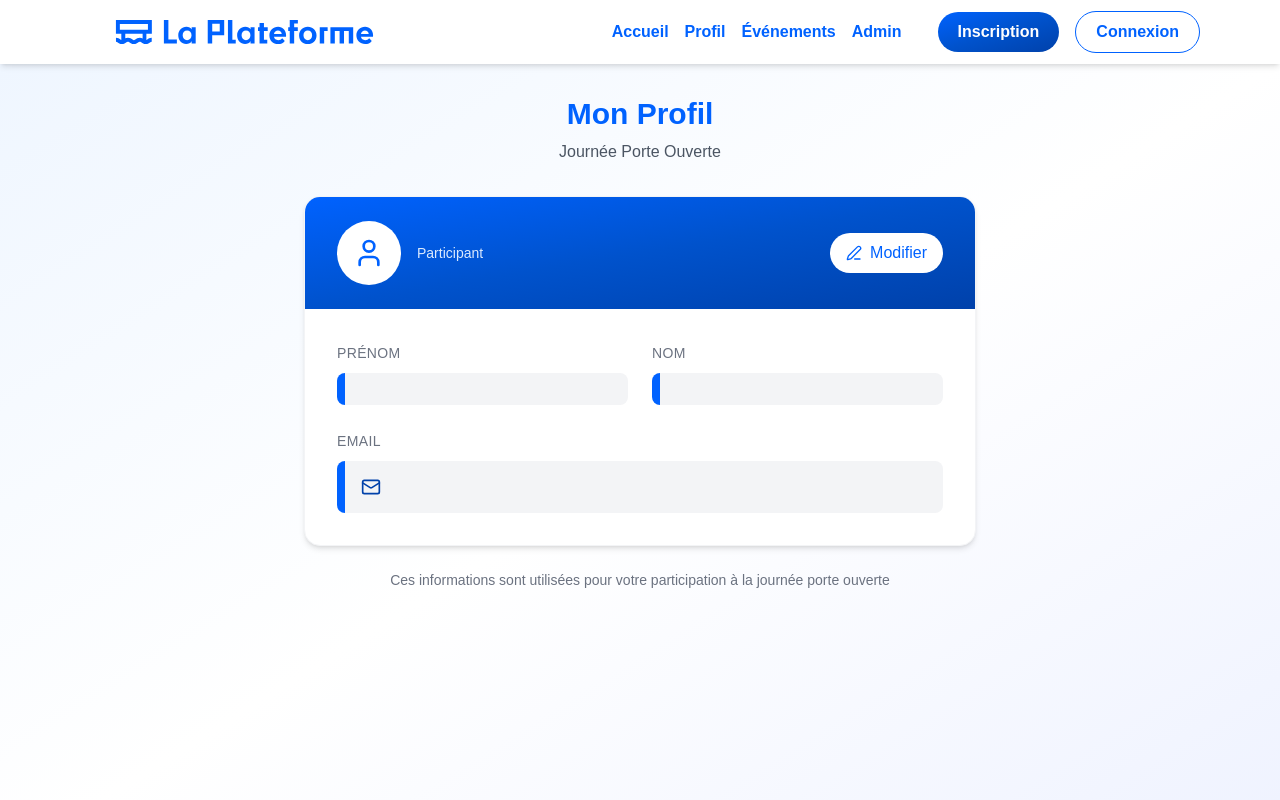
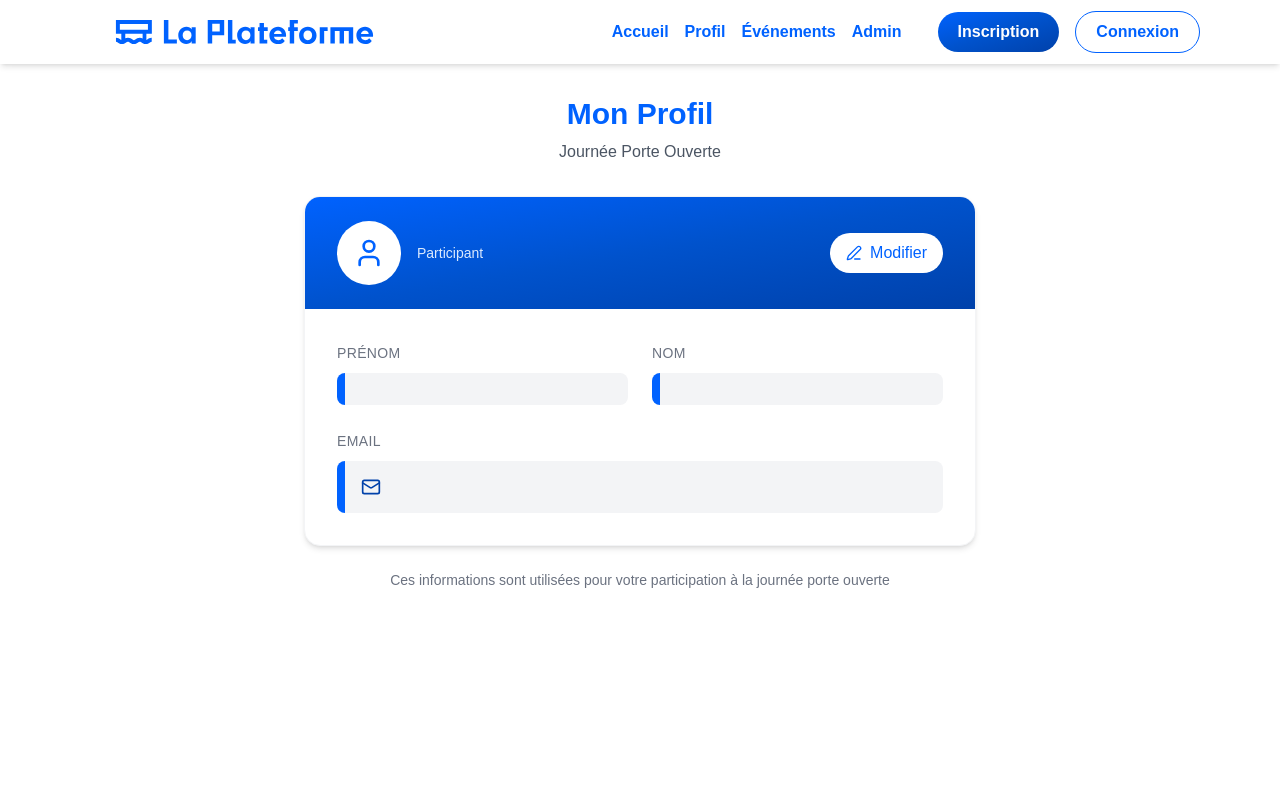
Before and after one commit to DorianABDS/JPO-Laplateforme_, a React (Vite) app in the folder frontend/: page /profil in a window 1280 px wide. Built offline with nearby package versions, Linux system fonts and the light colour scheme; a web font is replaced by a local one.

Commit message:
fix(Profile): remove gradient background for a cleaner layout

```diff
--- a/frontend/src/pages/Profile.jsx
+++ b/frontend/src/pages/Profile.jsx
@@ -37,7 +37,7 @@ export function Profile() {
   };
 
   return (
-    <div className="min-h-screen bg-gradient-to-br from-blue-50 via-white to-indigo-50 py-8 px-4">
+    <div className="min-h-screen py-8 px-4">
       <div className="max-w-2xl mx-auto">
 
         {/* Titre de la page */}
```
